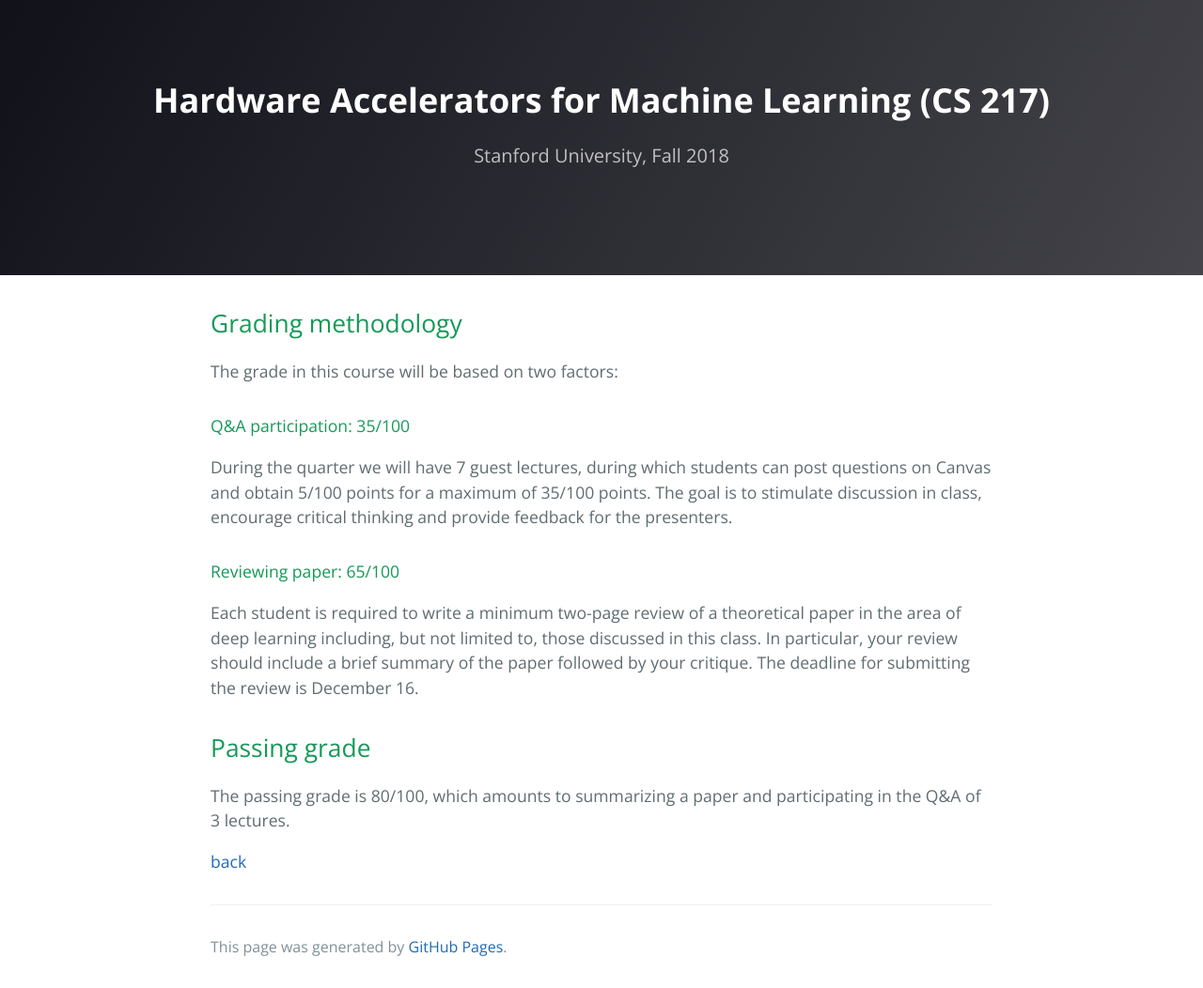
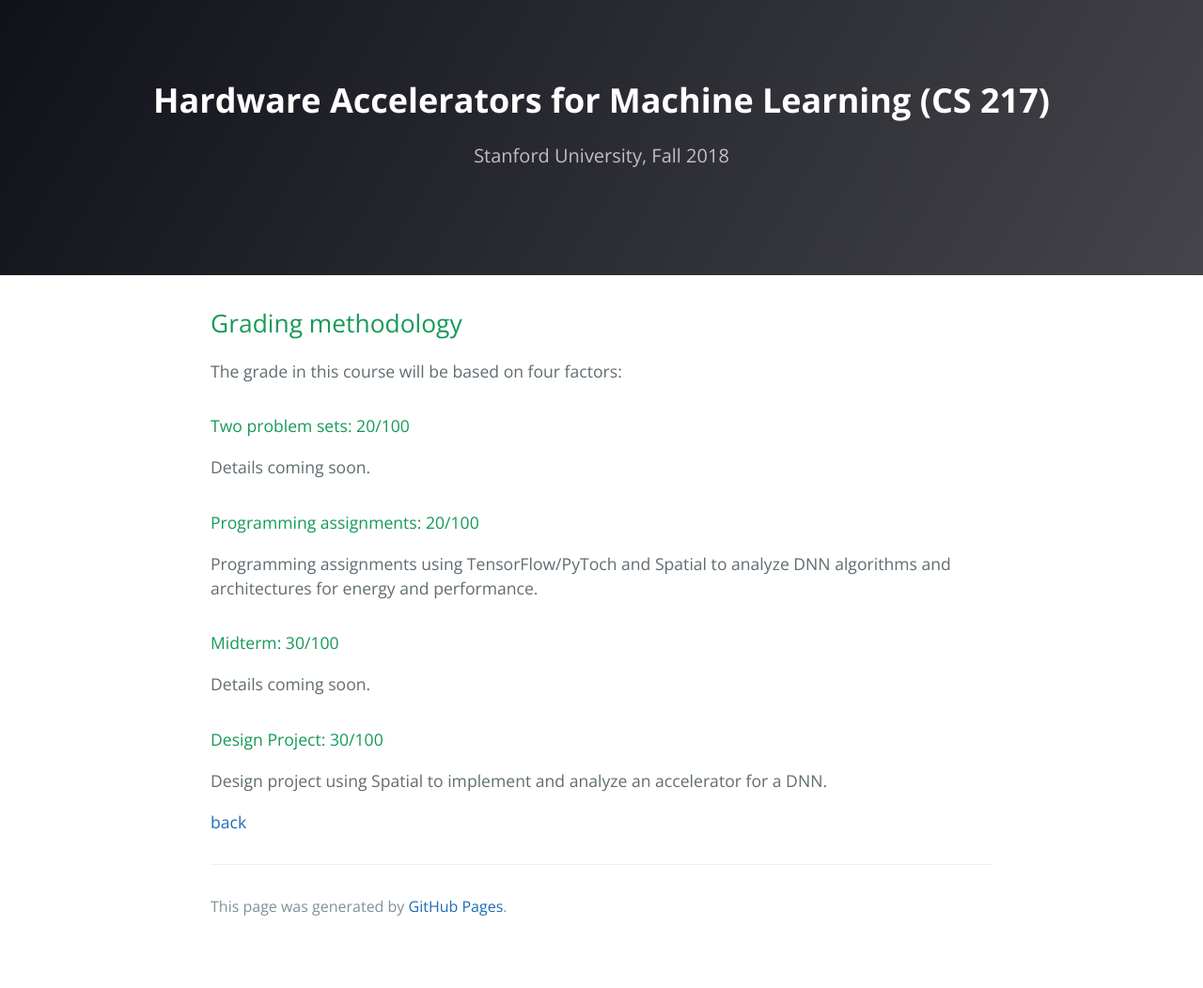
Before and after one commit to cs217/cs217.github.io, a Jekyll site: the page built from grading.md, in a window 1280 px wide. Shown: the whole page at 94% size. Built offline with Jekyll 4.4.1, drawn with Linux system fonts in a browser that asks for light colours; the repository's description, which GitHub fills in, is left out; our own code applies the rules of GitHub Pages for plain Markdown files; after the commit the page ends 1009 px from its top, so only the background shows below that.

Commit message:
small edits

```diff
--- a/assets/css/cj.css
+++ b/assets/css/cj.css
@@ -102,7 +102,7 @@ margin:auto;
 
 .instructor {
   display: inline-block;
-  width: 120px;
+  width: 200px;
   text-align: center;
   margin-right: 20px;
 }
--- a/grading.md
+++ b/grading.md
@@ -3,16 +3,23 @@ layout: default
 ---
 
 ## Grading methodology
-The grade in this course will be based on two factors:
 
-#### Q&A participation: 35/100
+The grade in this course will be based on four factors:
 
-During the quarter we will have 7 guest lectures, during which students can post questions on Canvas and obtain 5/100 points for a maximum of 35/100 points. The goal is to stimulate discussion in class, encourage critical thinking and provide feedback for the presenters.
+#### Two problem sets: 20/100
 
-#### Reviewing paper: 65/100
-Each student is required to write a minimum two-page review of a theoretical paper in the area of deep learning including, but not limited to, those discussed in this class. In particular, your review should include a brief summary of the paper followed by your critique. The deadline for submitting the review is December 16.
+Details coming soon.
 
-## Passing grade
-The passing grade is 80/100, which amounts to summarizing a paper and participating in the Q&A of 3 lectures.
+#### Programming assignments: 20/100
+
+Programming assignments using TensorFlow/PyToch and Spatial to analyze DNN algorithms and architectures for energy and performance.
+
+#### Midterm: 30/100
+
+Details coming soon.
+
+#### Design Project: 30/100
+
+Design project using Spatial to implement and analyze an accelerator for a DNN.
 
 [back](./)
```
Also changed, not shown: _layouts/titlepage.html (+11 -11 lines), index.md (+1 -1 lines).
